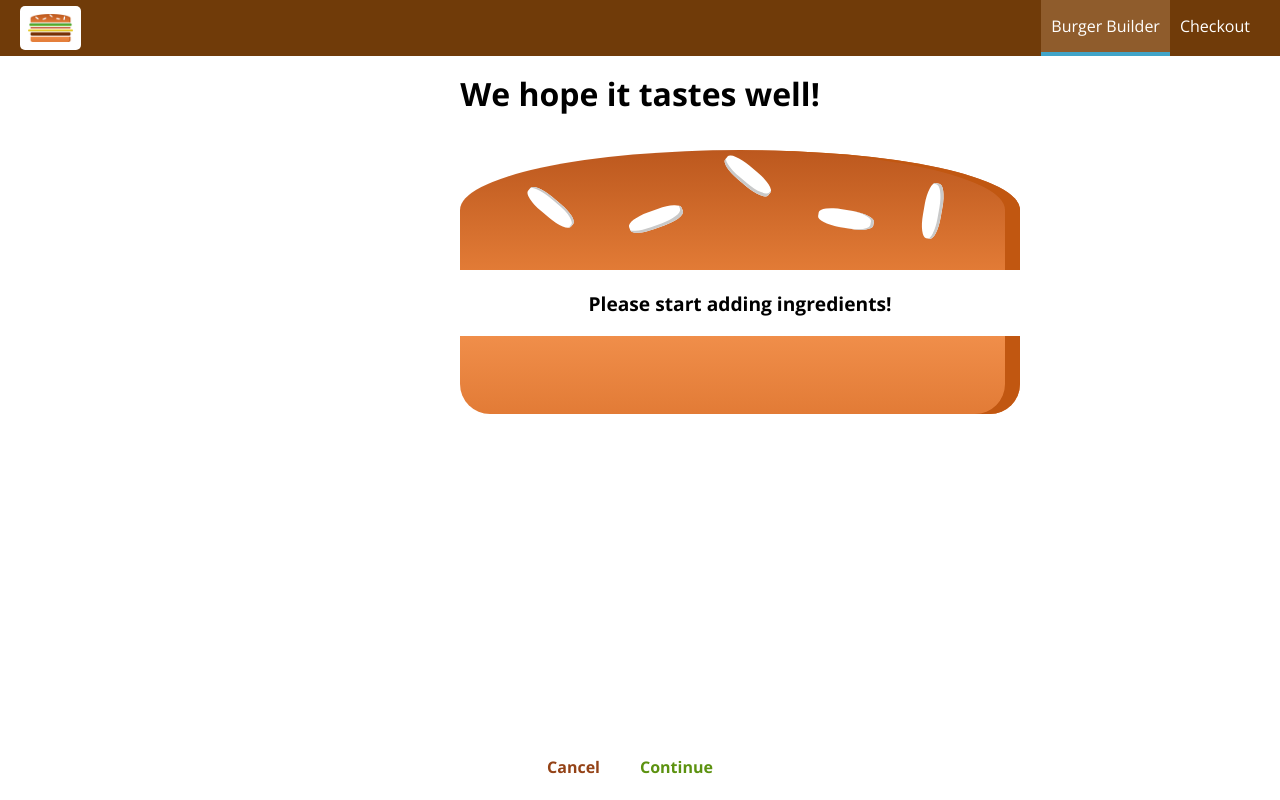
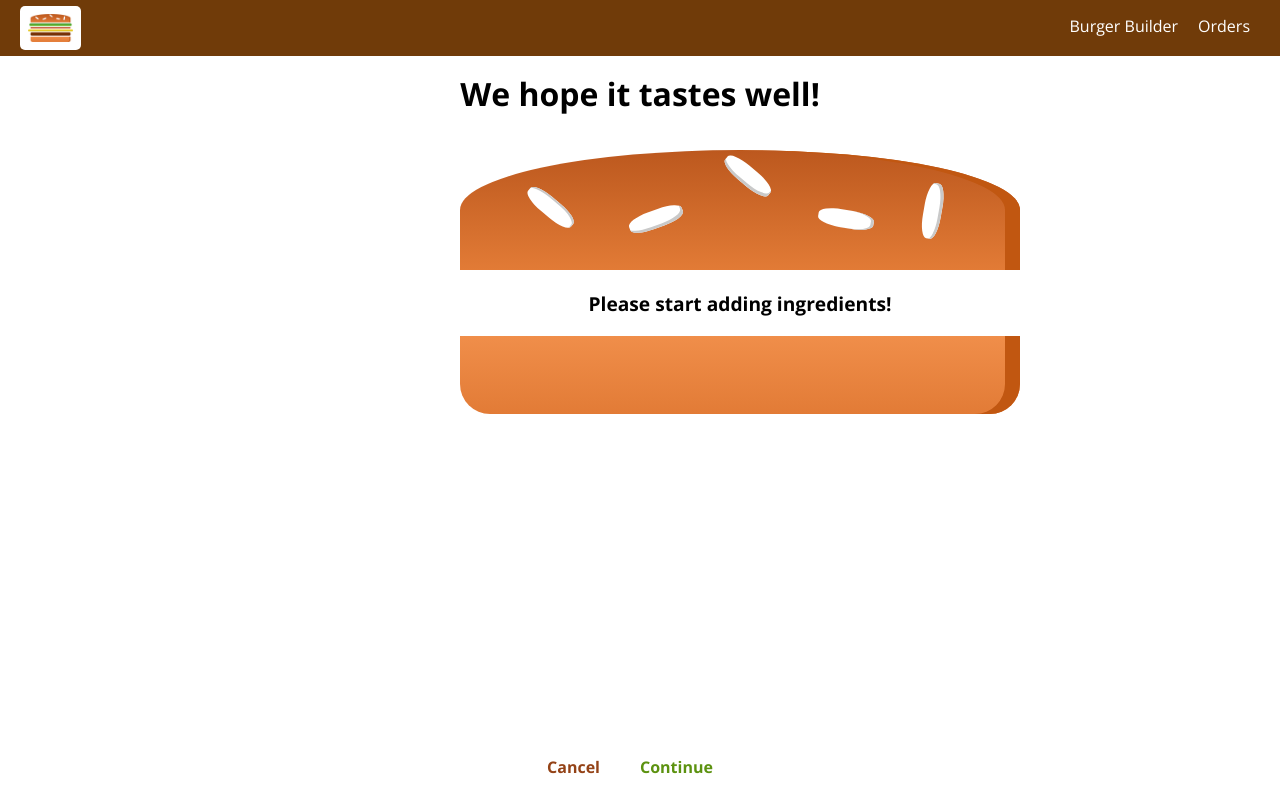
Before and after one commit to Kipris/BurgerBuilder, a React (Create React App) app: page /checkout in a window 1280 px wide. Built offline with nearby package versions, Linux system fonts and the light colour scheme.

Commit message:
implementing navigation links

```diff
--- a/src/components/Navigation/NavigationItems/NavigationItem/NavigationItem.js
+++ b/src/components/Navigation/NavigationItems/NavigationItem/NavigationItem.js
@@ -1,14 +1,16 @@
 import React from 'react';
+import { NavLink } from 'react-router-dom';
 import classes from './NavigationItem.module.scss';
 
 const navigationItem = (props) => {
     return (
         <li className={classes.NavigationItem}>
-            <a
-                href={props.link}
-                className={props.active ? classes.active : null}>
+            <NavLink
+                to={props.link}
+                exact={props.exact}
+                activeClassName={classes.active}>
                 {props.children}
-            </a>
+            </NavLink>
         </li>
     );
 }
--- a/src/components/Navigation/NavigationItems/NavigationItems.js
+++ b/src/components/Navigation/NavigationItems/NavigationItems.js
@@ -6,8 +6,8 @@
     return (
         <nav>
             <ul className={classes.NavigationItems}>
-                <NavigationItem link='/' active>Burger Builder</NavigationItem>
-                <NavigationItem link='/'>Checkout</NavigationItem>
+                <NavigationItem link='/' exact>Burger Builder</NavigationItem>
+                <NavigationItem link='/orders'>Orders</NavigationItem>
             </ul>
         </nav>
     );
```
